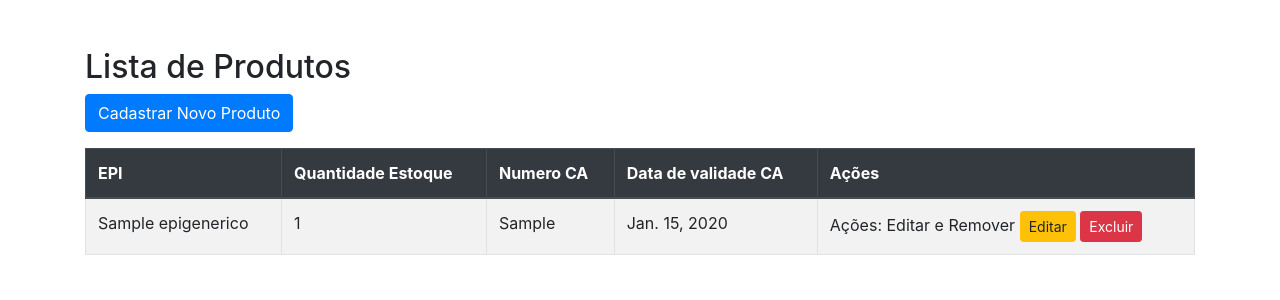
After one commit to dduartee/gestao-epi, a Django app: page /produtos/ in a window 1280 px wide. The commit adds this page. Shown: the top 300 px of the page. Run offline with Django 5.2, Linux system fonts and the light colour scheme; tables that the repository leaves empty hold one stand-in row (values such as "Sample post"); some libraries are stand-ins or nearby versions.

Commit message:
adição do cadastro e listagem de produtos

```diff
--- /dev/null
+++ b/app/templates/produtos/listar.html
@@ -0,0 +1,56 @@
+<!DOCTYPE html>
+<html lang="pt-br">
+<head>
+    <meta charset="UTF-8">
+    <meta name="viewport" content="width=device-width, initial-scale=1.0">
+    <title>Lista de produtos</title>
+    <link rel="stylesheet" href="https://stackpath.bootstrapcdn.com/bootstrap/4.5.2/css/bootstrap.min.css">
+</head>
+<body>
+    <div class="container mt-5">
+        <h2>Lista de Produtos</h2>
+
+        <a href="{% url 'cadastro_produto' %}" class="btn btn-primary mb-3">Cadastrar Novo Produto</a>
+
+        {% if produtos %}
+        <table class="table table-bordered table-striped">
+            <thead class="thead-dark">
+                <tr>
+                    <th>EPI</th>
+                    <th>Quantidade Estoque</th>
+                    <th>Numero CA</th>
+                    <th>Data de validade CA</th>
+                    <th>Ações</th>
+                </tr>
+            </thead>
+            <tbody>
+                <!-- Loop pelos produtos -->
+                {% for produto in produtos %}
+                <tr>
+                    <td>{{ produto.epi_generico }}</td>
+                    <td>{{ produto.qtd_estoque }}</td>
+                    <td>{{ produto.numero_ca }}</td>
+                    <td>{{ produto.data_validade_ca }}</td>
+                    <td>
+                        Ações: Editar e Remover
+                        <a href="{% url 'editar_produto' produto.id %}" class="btn btn-warning btn-sm">Editar</a>
+                        <a href="{% url 'remover_produto' produto.id %}" class="btn btn-danger btn-sm"
+                           onclick="return confirm('Tem certeza que deseja remover este produto?');">Excluir</a>
+                    </td>
+                </tr>
+                {% endfor %}
+            </tbody>
+        </table>
+        {% else %}
+        <div class="alert alert-info" role="alert">
+            Nenhum produto cadastrado.
+        </div>
+        {% endif %}
+    </div>
+
+    <!-- Bootstrap 4.5.2 JS, Popper.js, e jQuery -->
+    <script src="https://code.jquery.com/jquery-3.5.1.slim.min.js"></script>
+    <script src="https://cdn.jsdelivr.net/npm/@popperjs/core@2.11.6/dist/umd/popper.min.js"></script>
+    <script src="https://stackpath.bootstrapcdn.com/bootstrap/4.5.2/js/bootstrap.min.js"></script>
+</body>
+</html>
--- a/app/views.py
+++ b/app/views.py
@@ -1,6 +1,6 @@
 from django.shortcuts import render, redirect
-from .forms import ColaboradorForm, EPIForm
-from .models import Colaborador, EPIGenerico
+from .forms import ColaboradorForm, EPIForm, ProdutoForm
+from .models import Colaborador, EPIGenerico, Produto
 
 # Create your views here.
 
@@ -65,3 +65,32 @@ def removerEPI(request, id):
         epi = EPIGenerico.objects.get(id=id)
         epi.delete()
     return redirect('lista_epis')
+
+def cadastrarProdutos(request):
+    if request.method == 'POST':
+        form = ProdutoForm(request.POST)
+        if form.is_valid():
+            form.save()
+            return redirect('lista_produtos')
+    else:
+        form = ProdutoForm()
+    return render(request, "produtos/cadastrar.html", {'form': form})
+
+def listarProdutos(request):
+    produtos = Produto.objects.all()
+    return render(request, "produtos/listar.html", {'produtos': produtos})
+
+def editarProdutos(request, id):
+    produto = Produto.objects.get(id=id)
+    form = ProdutoForm(request.POST or None, instance=produto)
+    if form.is_valid():
+        form.save()
+        return redirect('lista_produtos')
+    else:
+        return render(request, "produtos/cadastrar.html", {'form': form})
+
+def removerProdutos(request, id):
+    if(request.method == 'POST'):
+        produto = Produto.objects.get(id=id)
+        produto.delete()
+    return redirect('lista_produtos')
--- a/gestaoepi/settings.py
+++ b/gestaoepi/settings.py
@@ -122,3 +122,5 @@ STATIC_URL = "static/"
 # https://docs.djangoproject.com/en/5.1/ref/settings/#default-auto-field
 
 DEFAULT_AUTO_FIELD = "django.db.models.BigAutoField"
+DATE_INPUT_FORMATS = ["%d.%m.%Y"]
+USE_L10N = False
--- a/gestaoepi/urls.py
+++ b/gestaoepi/urls.py
@@ -22,11 +22,19 @@ urlpatterns = [
     path("admin/", admin.site.urls),
     path('', views.home, name='home'),  # Exemplo de path para uma view específica
     path('colaborador/cadastrar', views.cadastrarColaborador, name='cadastro_colaborador'),
+    path('epi/cadastrar', views.cadastrarEPI, name='cadastro_epi'),
+    path('produto/cadastrar', views.cadastrarProdutos, name='cadastro_produto'),
+
     path('colaboradores/', views.listarColaboradores, name='lista_colaboradores'),
+    path('epis/', views.listarEPIs, name='lista_epis'),
+    path('produtos/', views.listarProdutos, name='lista_produtos'),
+
     path('colaborador/<int:id>/editar', views.editarColaborador, name='editar_colaborador'),
+    path('epi/<int:id>/editar', views.editarEPI, name='editar_epi'),
+    path('produto/<int:id>/editar', views.editarProdutos, name='editar_produto'),
+
     path('colaborador/<int:id>/remover', views.removerColaborador, name='remover_colaborador'),
-    path('epi/cadastrar', views.cadastrarEPI, name='cadastro_epi'),
-    path('epis/', views.listarEPIs, name='lista_epis'),
-    path('epi/<int:id>/editar', views.editarEPI, name='editar_epi'),
     path('epi/<int:id>/remover', views.removerEPI, name='remover_epi'),
+    path('produto/<int:id>/remover', views.removerProdutos, name='remover_produto'),
+
 ]
```
Also changed, not shown: app/forms.py (+12 -1 lines), app/templates/produtos/cadastrar.html (+19 -19 lines).
